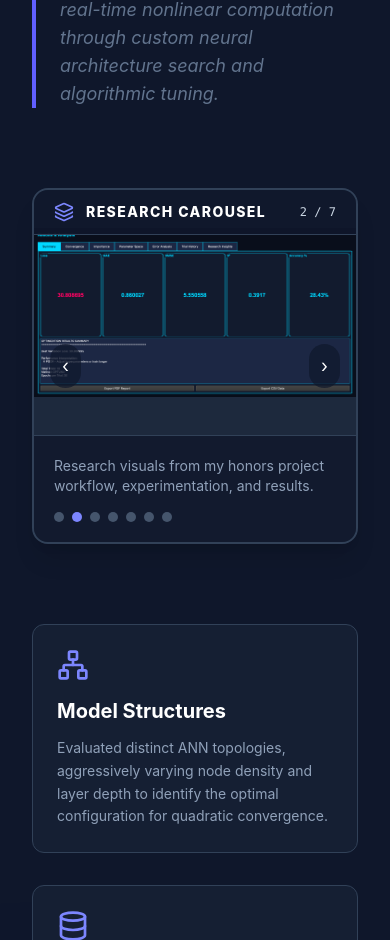
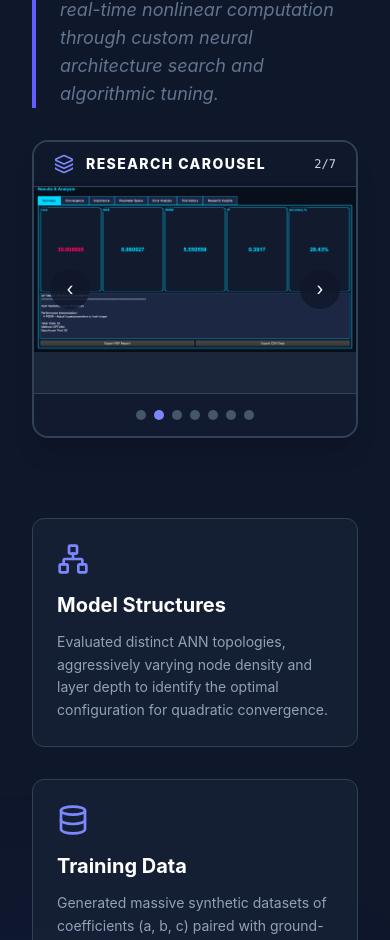
Before and after one commit to AHasenbein/portfolio, a React (Vite) app: page / in a window 390 px wide. Shown: the part 8571-9511 px from the top of the page. Built offline with nearby package versions, Linux system fonts and the light colour scheme.

Commit message:
changed carosel size

```diff
--- a/src/App.jsx
+++ b/src/App.jsx
@@ -35,8 +35,6 @@ import PROJECTS_DATA from './projectsData';
 import resumeImg from './assets/HasenbeinResumePhoto.png'; // <--- UNCOMMENT THIS AFTER ADDING FILE
 import resumePDF from './assets/HasenbeinResume.pdf'; // <--- UNCOMMENT THIS AFTER ADDING FILE
 
-import researchGraph from './assets/aiGraphs.png';
-import researchDiagram from './assets/aiScript.jpg';
 import research1 from './assets/researchPhotos/research1.png';
 import research2 from './assets/researchPhotos/research2.png';
 import research3 from './assets/researchPhotos/research3.png';
@@ -118,41 +116,6 @@ const ResearchSection = () => {
         }, 3500);
         return () => clearInterval(interval);
     }, [researchCarouselImages.length]);
-
-    // Helper Component for the Images to maintain Aspect Ratio and fix cropping
-    const AspectRatioImage = ({ src, alt, title, description, icon: Icon }) => {
-        return (
-            <div className="relative group rounded-2xl overflow-hidden border-2 border-slate-700 bg-slate-800 shadow-xl transition-all duration-300 hover:border-indigo-500">
-
-                {/* Fixed Top Title Bar */}
-                <div className="absolute top-0 left-0 right-0 z-20 px-5 py-3 bg-slate-900/90 border-b border-slate-700 flex justify-between items-center">
-                    <div className="flex items-center gap-3">
-                        <Icon size={20} className="text-indigo-400" />
-                        <span className="text-sm font-extrabold tracking-widest text-white uppercase">{title}</span>
-                    </div>
-                </div>
-
-                {/* Image Container that forces the aspect ratio and pushes the image down */}
-                <div
-                    className="w-full relative pt-16" /* Added pt-16 (or higher, e.g., pt-20) to push the image below the title bar */
-                    style={{ paddingBottom: '75%' /* Adjust this percentage to match your image's ideal aspect ratio */ }}
-                >
-                    <img
-                        src={src}
-                        alt={alt}
-                        // Key fix: absolute inset-0, h-full, w-full, object-contain
-                        className="absolute inset-0 w-full h-full object-contain transition-transform duration-700 group-hover:scale-[1.02]"
-                    />
-                </div>
-
-                {/* Permanent Bottom Description */}
-                <div className="p-5 border-t border-slate-700 bg-slate-900/80">
-                    <p className="text-sm text-slate-400">{description}</p>
-                </div>
-            </div>
-        );
-    };
-
     return (
         <section id="research" className="py-32 bg-slate-900 text-slate-100 relative overflow-hidden border-t border-slate-800">
 
@@ -185,23 +148,19 @@ const ResearchSection = () => {
                                 Pushing the limits of precision in real-time nonlinear computation through custom neural architecture search and algorithmic tuning.
                             </p>
                         </div>
-                    </div>
-                </div>
-
-                {/* 📈 Middle Section: Research Photo Carousel */}
-                <div className="mb-20">
-                    <div className="relative group rounded-2xl overflow-hidden border-2 border-slate-700 bg-slate-800 shadow-xl transition-all duration-300 hover:border-indigo-500">
+                        <div className="mt-8 w-full max-w-3xl">
+                            <div className="relative group rounded-2xl overflow-hidden border-2 border-slate-700 bg-slate-800/90 shadow-xl transition-all duration-300 hover:border-indigo-500">
                                 <div className="absolute top-0 left-0 right-0 z-20 px-5 py-3 bg-slate-900/90 border-b border-slate-700 flex justify-between items-center">
                                     <div className="flex items-center gap-3">
                                         <Layers size={20} className="text-indigo-400" />
-                                <span className="text-sm font-extrabold tracking-widest text-white uppercase">RESEARCH CAROUSEL</span>
+                                        <span className="text-sm font-extrabold tracking-widest text-white uppercase">Research Carousel</span>
                                     </div>
                                     <span className="text-xs text-slate-300 font-mono">
-                                {activeResearchImage + 1} / {researchCarouselImages.length}
+                                        {activeResearchImage + 1}/{researchCarouselImages.length}
                                     </span>
                                 </div>
 
-                        <div className="w-full relative pt-16" style={{ paddingBottom: '56.25%' }}>
+                                <div className="w-full relative pt-16" style={{ paddingBottom: '58%' }}>
                                     {researchCarouselImages.map((image, idx) => (
                                         <img
                                             key={idx}
@@ -221,7 +180,7 @@ const ResearchSection = () => {
                                             prev === 0 ? researchCarouselImages.length - 1 : prev - 1
                                         )
                                     }
-                            className="absolute left-4 top-1/2 -translate-y-1/2 z-20 px-3 py-2 rounded-full bg-slate-900/70 text-white text-lg hover:bg-indigo-600 transition-colors"
+                                    className="absolute left-4 top-1/2 -translate-y-1/2 z-20 h-10 w-10 rounded-full bg-slate-900/80 text-white text-lg hover:bg-indigo-600 transition-colors"
                                     aria-label="Previous research image"
                                 >
                                     ‹
@@ -231,17 +190,13 @@ const ResearchSection = () => {
                                     onClick={() =>
                                         setActiveResearchImage((prev) => (prev + 1) % researchCarouselImages.length)
                                     }
-                            className="absolute right-4 top-1/2 -translate-y-1/2 z-20 px-3 py-2 rounded-full bg-slate-900/70 text-white text-lg hover:bg-indigo-600 transition-colors"
+                                    className="absolute right-4 top-1/2 -translate-y-1/2 z-20 h-10 w-10 rounded-full bg-slate-900/80 text-white text-lg hover:bg-indigo-600 transition-colors"
                                     aria-label="Next research image"
                                 >
                                     ›
                                 </button>
 
-                        <div className="p-5 border-t border-slate-700 bg-slate-900/80 flex flex-col sm:flex-row sm:items-center sm:justify-between gap-4">
-                            <p className="text-sm text-slate-400">
-                                Research visuals from my honors project workflow, experimentation, and results.
-                            </p>
-                            <div className="flex items-center gap-2">
+                                <div className="px-5 py-4 border-t border-slate-700 bg-slate-900/80 flex items-center justify-center gap-2">
                                     {researchCarouselImages.map((_, idx) => (
                                         <button
                                             key={idx}
@@ -253,6 +208,7 @@ const ResearchSection = () => {
                                             aria-label={`Go to research image ${idx + 1}`}
                                         />
                                     ))}
+                                </div>
                             </div>
                         </div>
                     </div>
```
Lines whose indentation alone changed are shown as unchanged.
